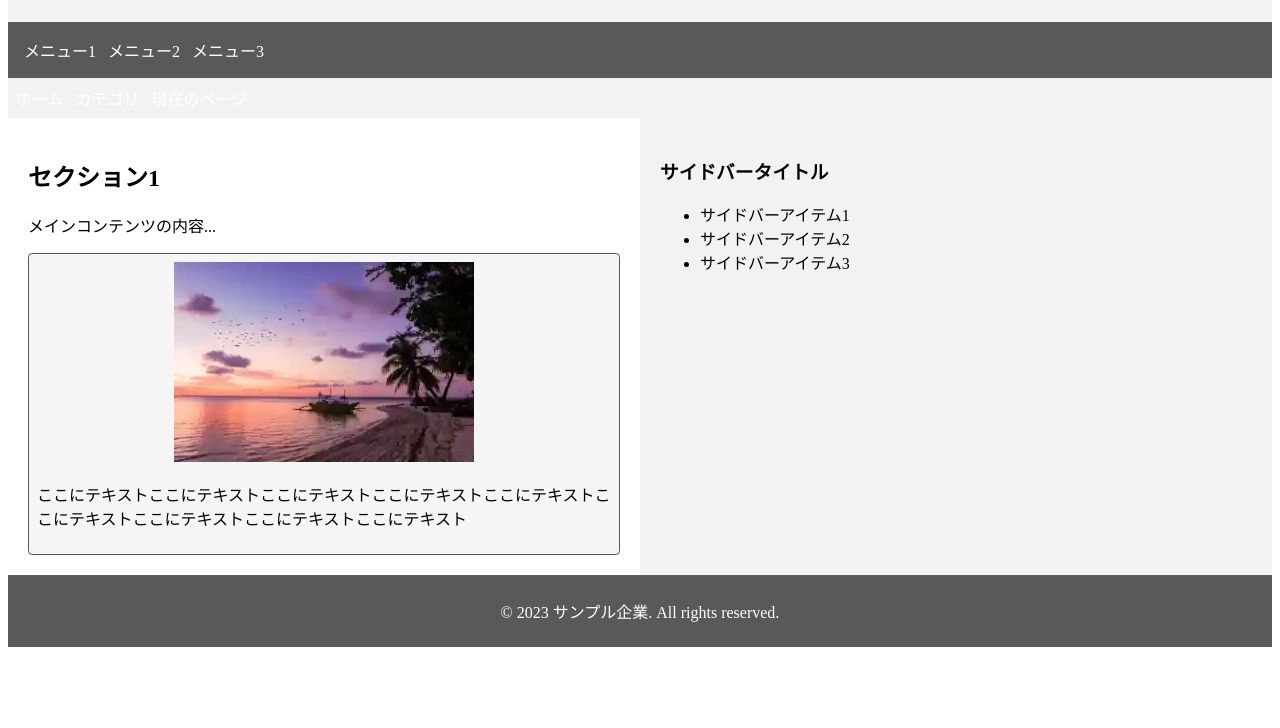
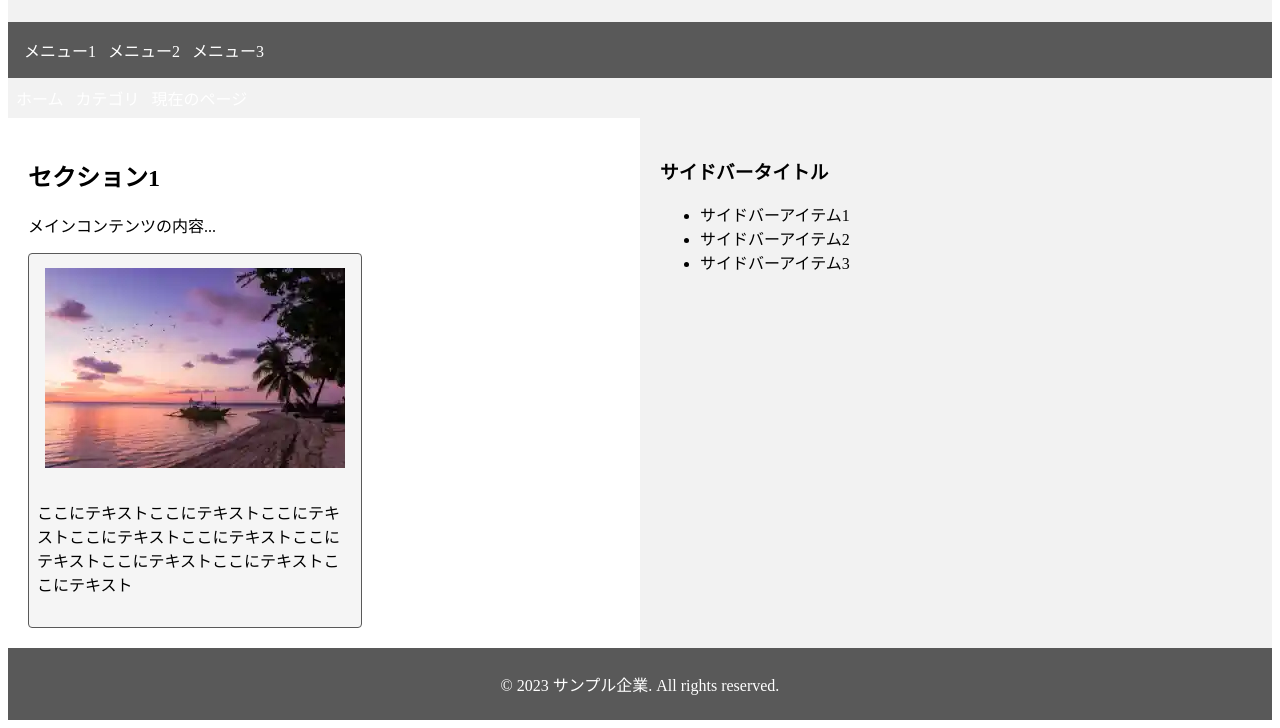
Before and after one commit to i2224046/web0622, a plain HTML site: page index.html in a window 1280 px wide. Shown: the part 115-843 px from the top of the page. Before the commit the page ends 800 px from the top, so only its background shows below. Drawn offline with Linux system fonts and the light colour scheme.

Commit message:
Update styles.css

```diff
--- a/styles.css
+++ b/styles.css
@@ -105,12 +105,14 @@
 
     /* Figmaのカードタイプ */
     .card {
-      display: inline-flex;
+      display: flex;
+      width: 316px;
+      height: 357px;
       padding: 8px;
       flex-direction: column;
       justify-content: center;
       align-items: center;
-      gap: 2px;
+      gap: 8px;
       border-radius: 4px;
       border: 1px solid #595959;
       background: #F5F5F5;
```
